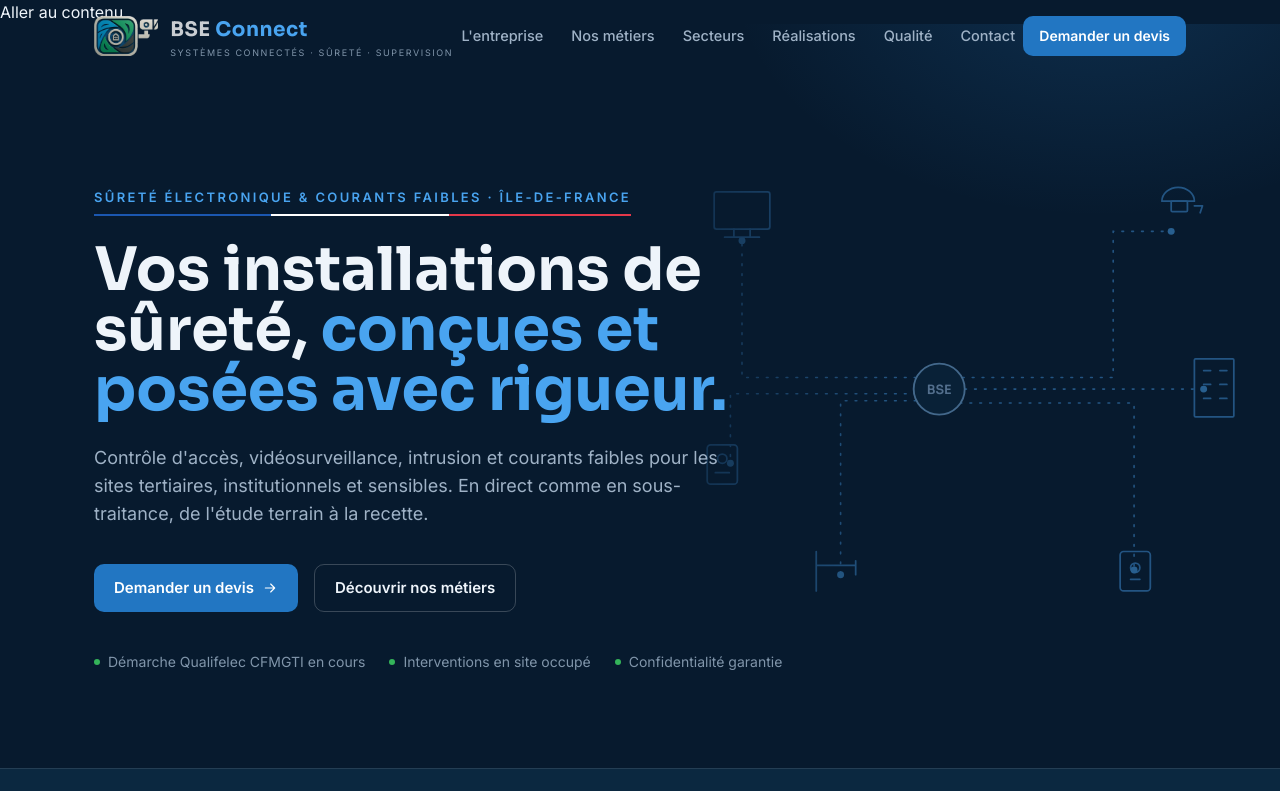
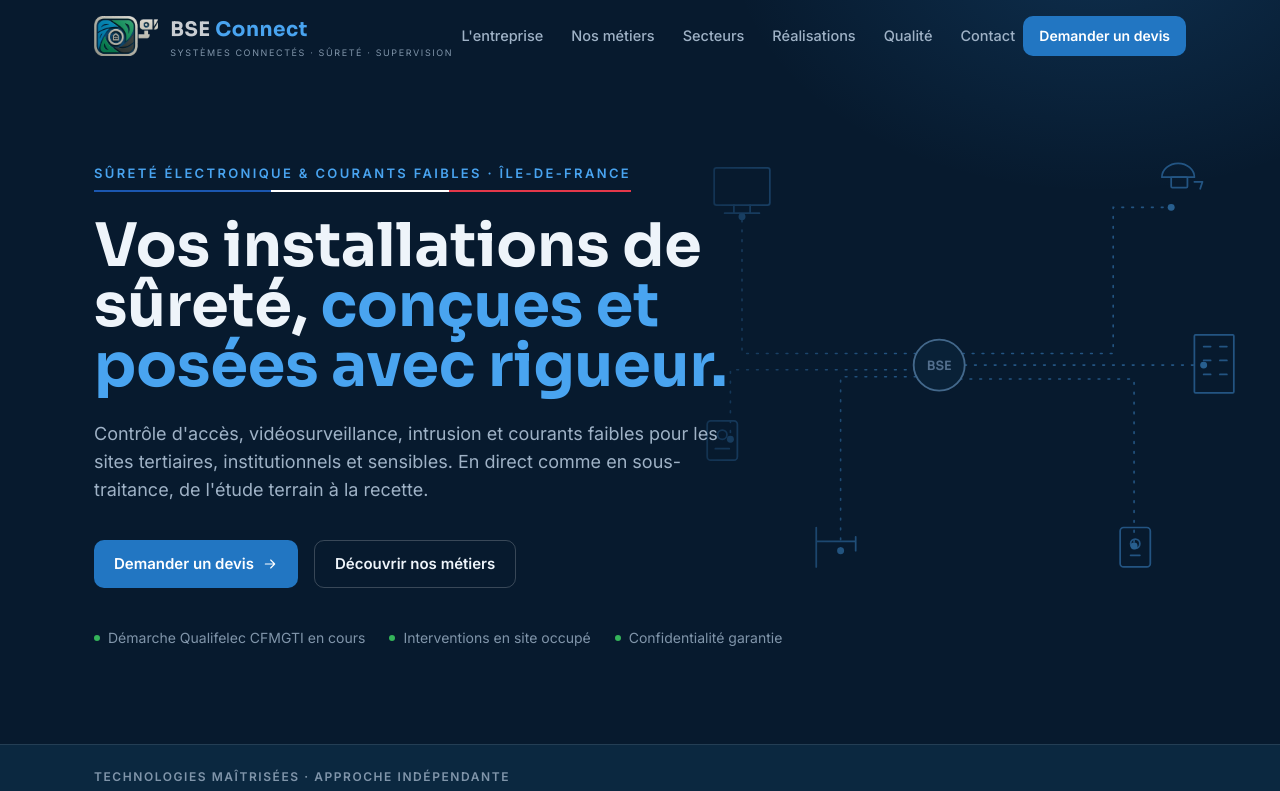
Before and after one commit to bse-connect/site-bse-connect, a Next.js app: page / in a window 1280 px wide. Shown: the top 791 px of the page. Built offline with nearby package versions, Linux system fonts and the light colour scheme.

Commit message:
Add files via upload

```diff
--- a/app/globals.css
+++ b/app/globals.css
@@ -13,6 +13,7 @@ body{ @apply bg-navy-900 text-ink font-sans antialiased; }
 
 .container-bse{ @apply mx-auto w-full max-w-content px-6; }
 
+.skip-link{ @apply sr-only; }
 .skip-link:focus{ @apply not-sr-only fixed left-4 top-4 z-[100] rounded-md bg-brand-blue px-4 py-2 text-white; }
 :focus-visible{ outline:2px solid #49a4f0; outline-offset:3px; border-radius:4px; }
 
```
